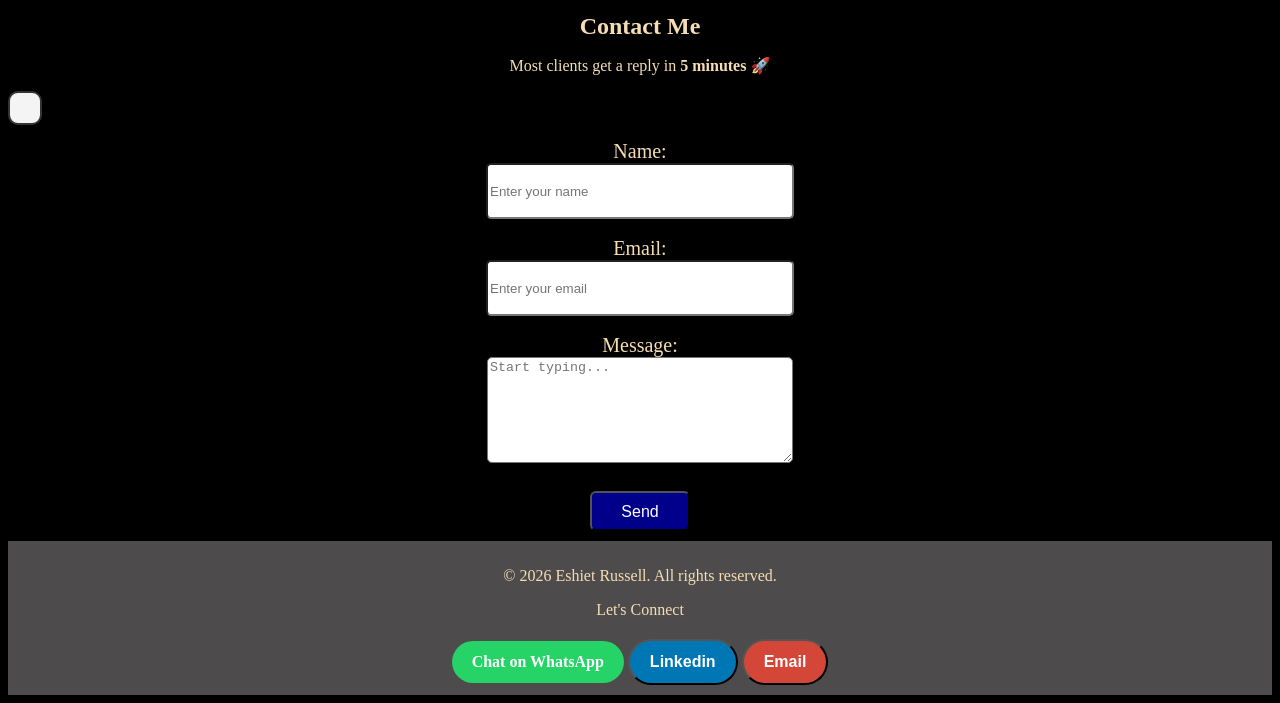
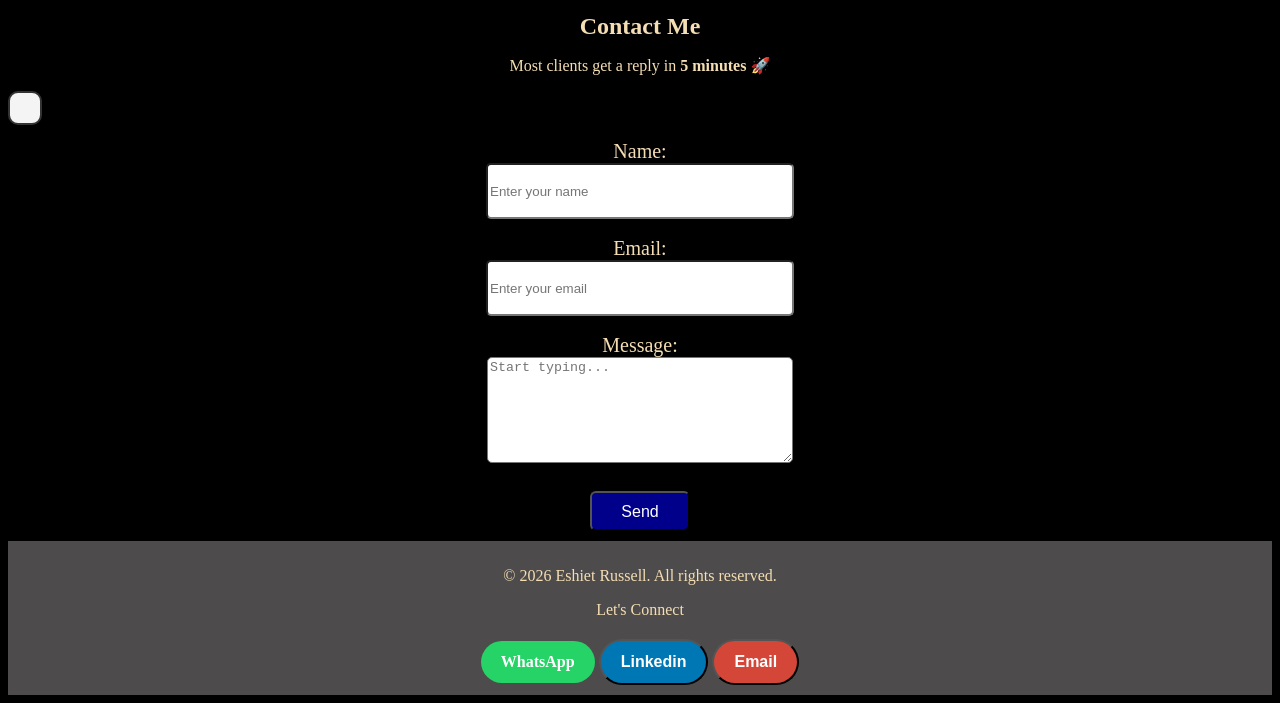
Before and after one commit to Russell952/Frontend, a plain HTML site: page contact.html in a window 1280 px wide. Shown: the part 188-891 px from the top of the page. Drawn offline with nearby package versions, Linux system fonts and the light colour scheme.

Commit message:
updated text on a button

```diff
--- a/contact.html
+++ b/contact.html
@@ -64,7 +64,7 @@
                 <a class="whatsapp-btn"
                 href="https://wa.me/2348037073519"
                 target="_blank">
-                Chat on WhatsApp
+                WhatsApp
                 </a>
                 <button class="LinkedIn-btn"><a href="https://www.linkedin.com/in/russell-eshiet-9944b6384" class="email">Linkedin</a></button>
                 <button class="email-btn"><a href="mailto:russelleshiet107@gmail.com" class="email">Email</a></button>
```
